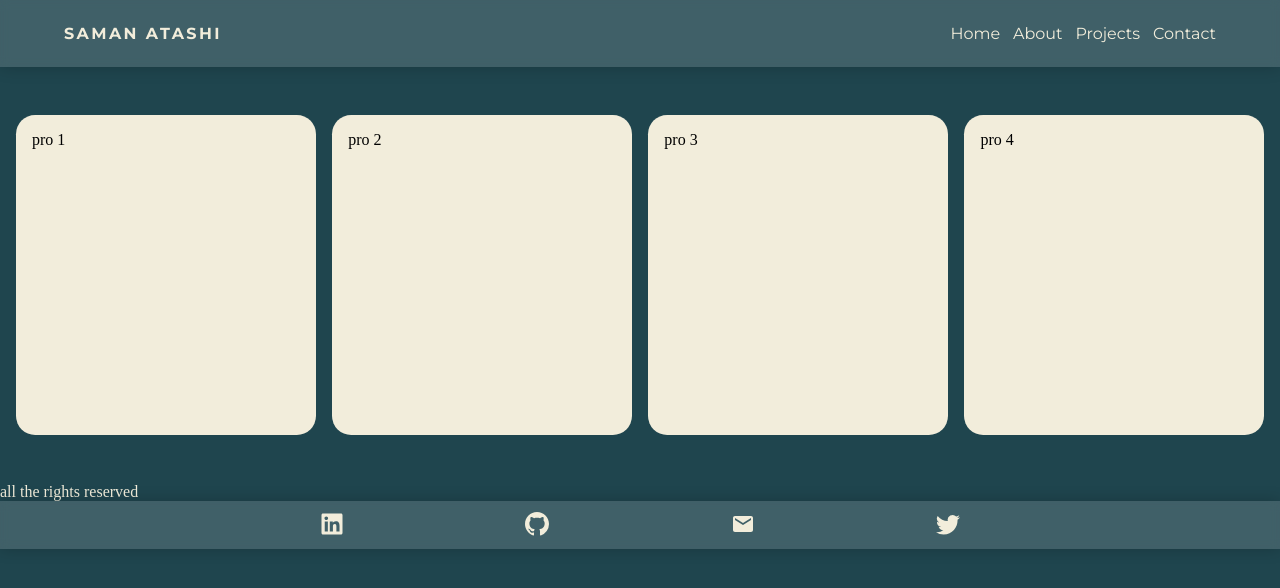
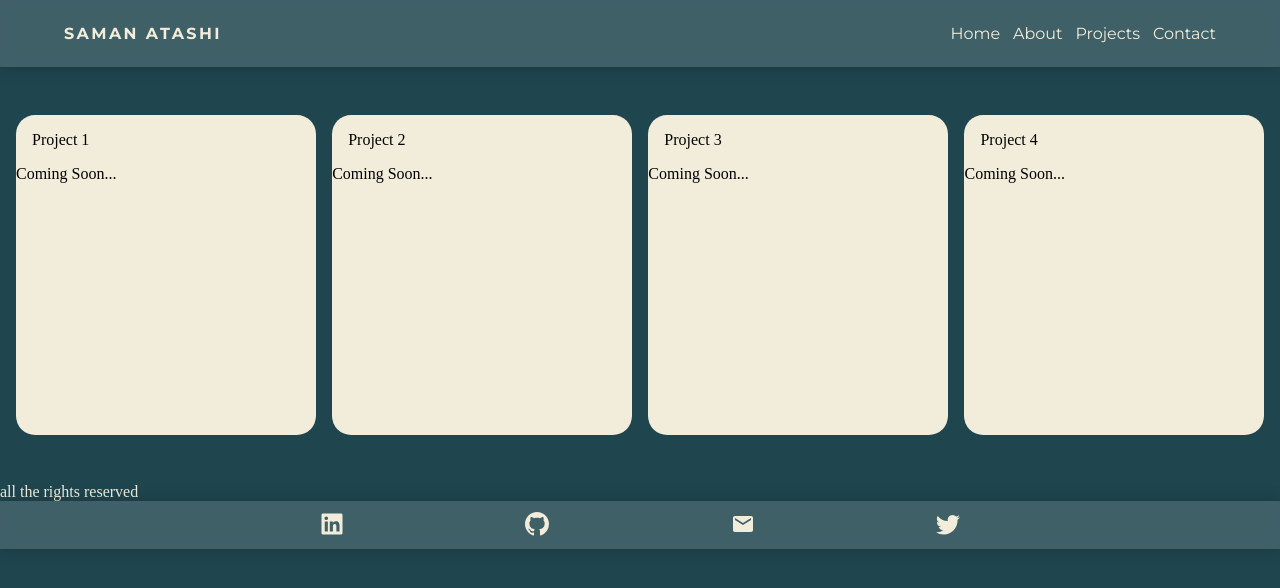
Before and after one commit to SamanAtashi/Portfolio-V.1, a React (Create React App) app: page /Projects in a window 1280 px wide. Shown: the top 588 px of the page. Built offline with nearby package versions, Linux system fonts and the light colour scheme.

Commit message:
Add dtnamic image

```diff
--- a/src/Components/Projects/Project/Project.js
+++ b/src/Components/Projects/Project/Project.js
@@ -28,7 +28,13 @@ const Project = (props) => {
 			<Description className={classes.scaleIn}>
 				{props.desc}
 			</Description>
-			<div className={classes.img}></div>
+			<div className={classes.img}>
+				{props.status === 'Coming Soon...' ? (
+					<p>Coming Soon...</p>
+				) : (
+					<img alt={props.name} />
+				)}
+			</div>
 		</Article>
 	);
 };
--- a/src/Components/Projects/Projects.js
+++ b/src/Components/Projects/Projects.js
@@ -5,25 +5,32 @@ import classes from './Projects.module.css';
 class Projects extends React.Component {
 	state = {
 		project_1: {
-			name: 'pro 1',
+			name: 'Project 1',
+			status: 'Coming Soon...',
 			id: 'num1',
 			img_src: 'asdasfasfdafknasgodsg',
 			description: 'asfngsdignfdin',
+
+			// ! use "#" to iterate through stack array
+			stack: ['HTML', 'css', 'webpack'],
 		},
 		project_2: {
-			name: 'pro 2',
+			name: 'Project 2',
+			status: 'Coming Soon...',
 			id: 'num2',
 			img_src: 'asdasfasfdafknasgodsg',
 			description: 'asfngsdignfdin',
 		},
 		project_3: {
-			name: 'pro 3',
+			name: 'Project 3',
+			status: 'Coming Soon...',
 			id: 'num3',
 			img_src: 'asdasfasfdafknasgodsg',
 			description: 'asfngsdignfdin',
 		},
 		project_4: {
-			name: 'pro 4',
+			name: 'Project 4',
+			status: 'Coming Soon...',
 			id: 'num4',
 			img_src: 'asdasfasfdafknasgodsg',
 			description: 'asfngsdignfdin',
@@ -36,18 +43,22 @@ class Projects extends React.Component {
 				<Project
 					name={this.state.project_1.name}
 					desc={this.state.project_1.description}
+					status={this.state.project_1.status}
 				/>
 				<Project
 					name={this.state.project_2.name}
 					desc={this.state.project_2.description}
+					status={this.state.project_2.status}
 				/>
 				<Project
 					name={this.state.project_3.name}
 					desc={this.state.project_3.description}
+					status={this.state.project_3.status}
 				/>
 				<Project
 					name={this.state.project_4.name}
 					desc={this.state.project_4.description}
+					status={this.state.project_4.status}
 				/>
 			</section>
 		);
```
